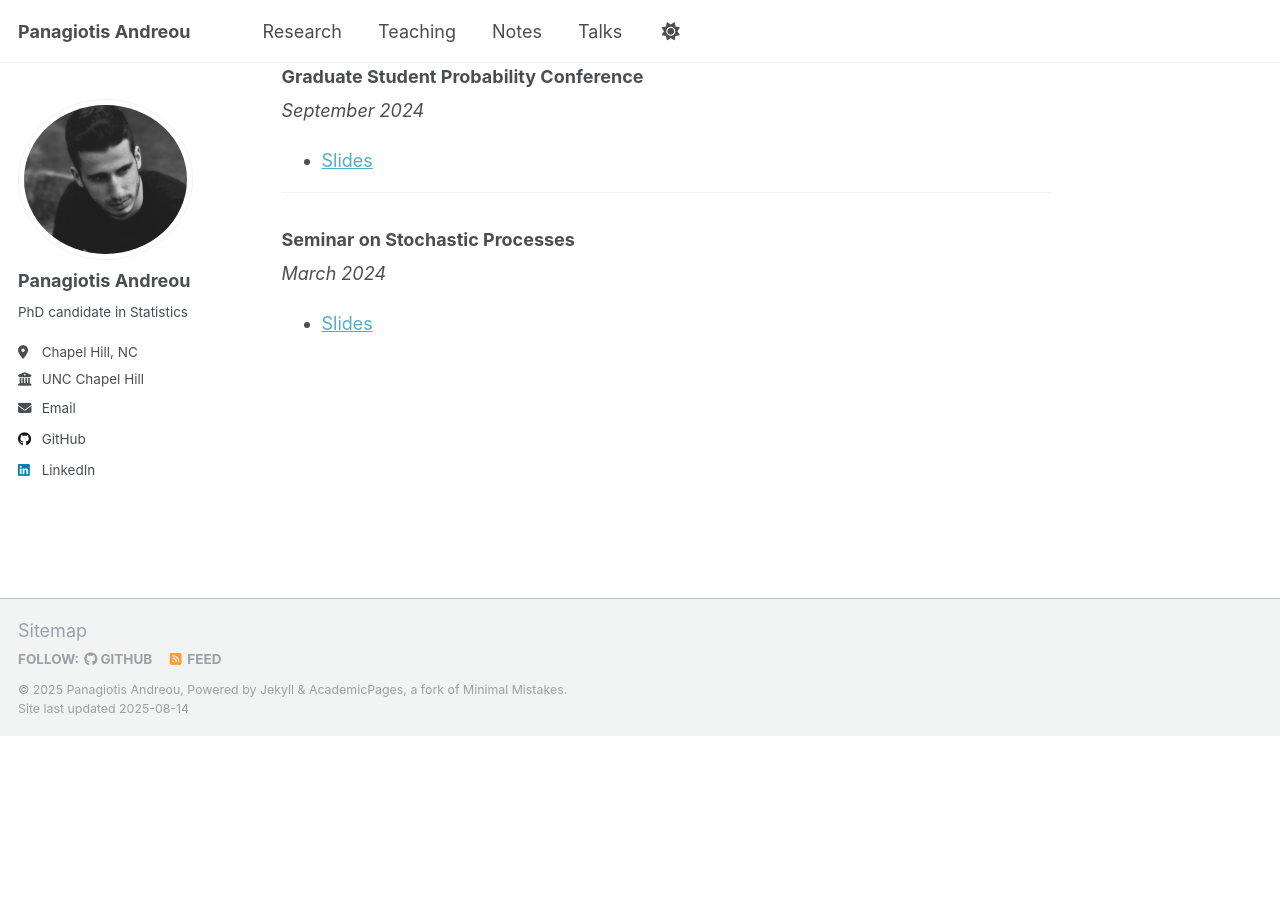
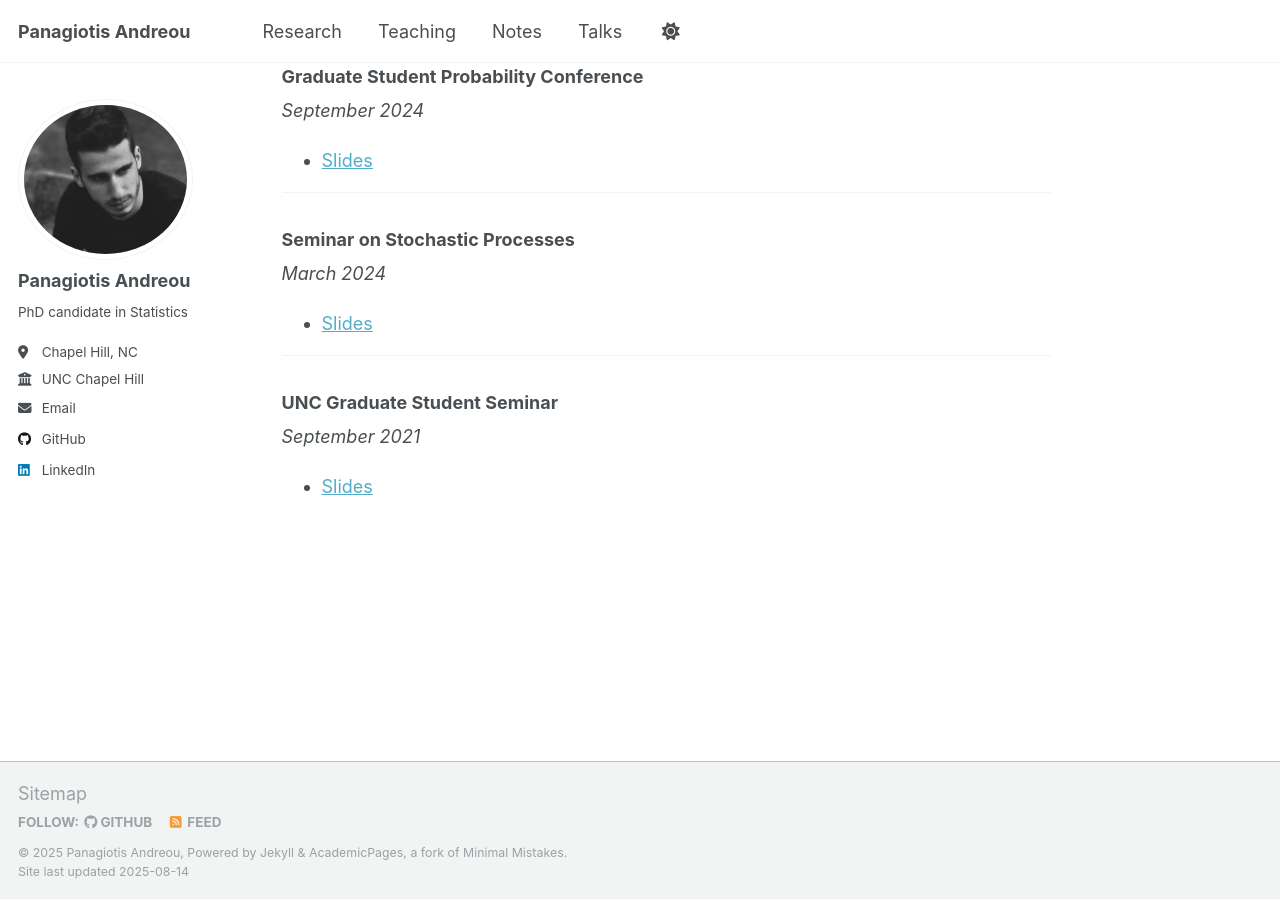
Before and after one commit to andreoupanos/andreoupanos.github.io, a Jekyll site: the page built from _pages/talks.md, in a window 1280 px wide and 900 px high, scrolled down 690 px. Built offline with Jekyll 4.4.1, drawn with Linux system fonts in a browser that asks for light colours; a script that is not in the unit is left out; before the commit the page ends 1427 px from its top, so only the background shows below that.

Commit message:
Added GSS talk from 2021

```diff
--- a/_pages/talks.md
+++ b/_pages/talks.md
@@ -33,3 +33,9 @@ author_profile: true
 ### Seminar on Stochastic Processes
 *March 2024*
 - [Slides](/assets/files/talks/PanagiotisAndreou_SSP2024.pdf)
+
+---
+
+### UNC Graduate Student Seminar
+*September 2021*
+- [Slides](/assets/files/talks/BayesianBootstrapUNC.pdf)
```
Also changed, not shown: 1 other file.
